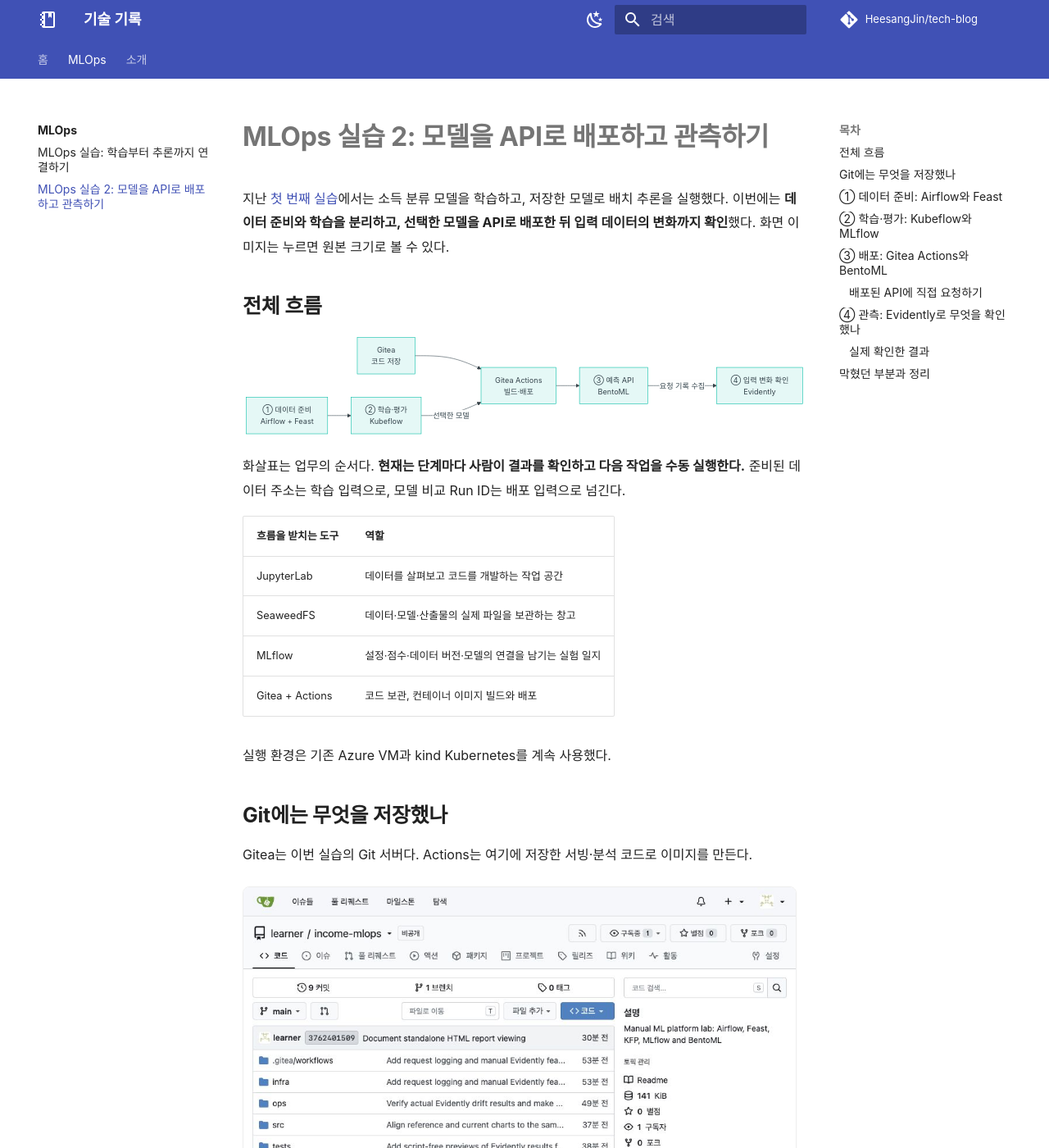
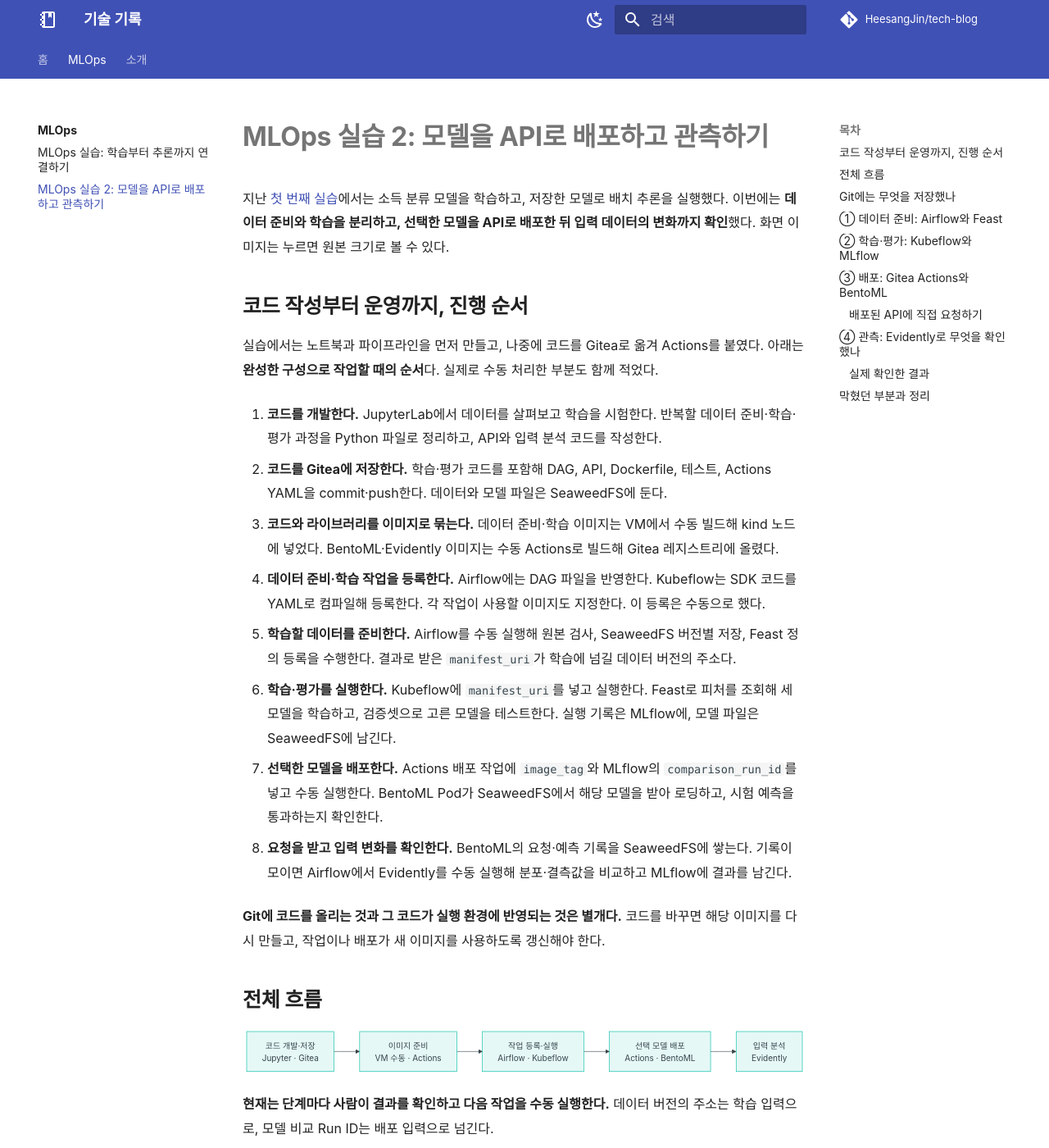
Before and after one commit to HeesangJin/tech-blog, an MkDocs documentation site: the page built from docs/mlops/model-serving-monitoring.md, in a window 1280 px wide and 1400 px high. Shown: the whole window at 82% size. Built offline with MkDocs 1.6.1 and Material for MkDocs 9.7.7, drawn with Linux system fonts in a browser that asks for light colours; comment, search, counter and statistics services are not loaded; some of the changed text lies outside the part shown.

````diff
--- a/docs/mlops/model-serving-monitoring.md
+++ b/docs/mlops/model-serving-monitoring.md
@@ -8,23 +8,43 @@ tags: [MLOps, Airflow, Feast, Kubeflow, MLflow, BentoML, Evidently, Gitea]
 이번에는 **데이터 준비와 학습을 분리하고, 선택한 모델을 API로 배포한 뒤 입력 데이터의 변화까지 확인**했다.
 화면 이미지는 누르면 원본 크기로 볼 수 있다.
 
+## 코드 작성부터 운영까지, 진행 순서
+
+실습에서는 노트북과 파이프라인을 먼저 만들고, 나중에 코드를 Gitea로 옮겨 Actions를 붙였다.
+아래는 **완성한 구성으로 작업할 때의 순서**다. 실제로 수동 처리한 부분도 함께 적었다.
+
+1. **코드를 개발한다.** JupyterLab에서 데이터를 살펴보고 학습을 시험한다. 반복할 데이터 준비·학습·평가 과정을 Python 파일로 정리하고, API와 입력 분석 코드를 작성한다.
+
+2. **코드를 Gitea에 저장한다.** 학습·평가 코드를 포함해 DAG, API, Dockerfile, 테스트, Actions YAML을 commit·push한다. 데이터와 모델 파일은 SeaweedFS에 둔다.
+
+3. **코드와 라이브러리를 이미지로 묶는다.** 데이터 준비·학습 이미지는 VM에서 수동 빌드해 kind 노드에 넣었다. BentoML·Evidently 이미지는 수동 Actions로 빌드해 Gitea 레지스트리에 올렸다.
+
+4. **데이터 준비·학습 작업을 등록한다.** Airflow에는 DAG 파일을 반영한다. Kubeflow는 SDK 코드를 YAML로 컴파일해 등록한다. 각 작업이 사용할 이미지도 지정한다. 이 등록은 수동으로 했다.
+
+5. **학습할 데이터를 준비한다.** Airflow를 수동 실행해 원본 검사, SeaweedFS 버전별 저장, Feast 정의 등록을 수행한다. 결과로 받은 `manifest_uri`가 학습에 넘길 데이터 버전의 주소다.
+
+6. **학습·평가를 실행한다.** Kubeflow에 `manifest_uri`를 넣고 실행한다. Feast로 피처를 조회해 세 모델을 학습하고, 검증셋으로 고른 모델을 테스트한다. 실행 기록은 MLflow에, 모델 파일은 SeaweedFS에 남긴다.
+
+7. **선택한 모델을 배포한다.** Actions 배포 작업에 `image_tag`와 MLflow의 `comparison_run_id`를 넣고 수동 실행한다. BentoML Pod가 SeaweedFS에서 해당 모델을 받아 로딩하고, 시험 예측을 통과하는지 확인한다.
+
+8. **요청을 받고 입력 변화를 확인한다.** BentoML의 요청·예측 기록을 SeaweedFS에 쌓는다. 기록이 모이면 Airflow에서 Evidently를 수동 실행해 분포·결측값을 비교하고 MLflow에 결과를 남긴다.
+
+**Git에 코드를 올리는 것과 그 코드가 실행 환경에 반영되는 것은 별개다.** 코드를 바꾸면 해당 이미지를 다시 만들고, 작업이나 배포가 새 이미지를 사용하도록 갱신해야 한다.
+
 ## 전체 흐름
 
 ```mermaid
 flowchart LR
-    G["Gitea<br/>코드 저장"] --> X["Gitea Actions<br/>빌드·배포"]
-    A["① 데이터 준비<br/>Airflow + Feast"]
-    B["② 학습·평가<br/>Kubeflow"]
-    C["③ 예측 API<br/>BentoML"]
-    D["④ 입력 변화 확인<br/>Evidently"]
-    A --> B
-    B -->|"선택한 모델"| X
-    X --> C
-    C -->|"요청 기록 수집"| D
+    G["코드 개발·저장<br/>Jupyter · Gitea"]
+    I["이미지 준비<br/>VM 수동 · Actions"]
+    R["작업 등록·실행<br/>Airflow · Kubeflow"]
+    S["선택 모델 배포<br/>Actions · BentoML"]
+    M["입력 분석<br/>Evidently"]
+    G --> I --> R --> S --> M
 ```
 
-화살표는 업무의 순서다. **현재는 단계마다 사람이 결과를 확인하고 다음 작업을 수동 실행한다.**
-준비된 데이터 주소는 학습 입력으로, 모델 비교 Run ID는 배포 입력으로 넘긴다.
+**현재는 단계마다 사람이 결과를 확인하고 다음 작업을 수동 실행한다.**
+데이터 버전의 주소는 학습 입력으로, 모델 비교 Run ID는 배포 입력으로 넘긴다.
 
 | 흐름을 받치는 도구 | 역할 |
 |---|---|
@@ -37,7 +57,8 @@ flowchart LR
 
 ## Git에는 무엇을 저장했나
 
-Gitea는 이번 실습의 Git 서버다. Actions는 여기에 저장한 서빙·분석 코드로 이미지를 만든다.
+Gitea는 이번 실습의 Git 서버다. 데이터 준비·학습·평가·서빙·분석 코드가 같은 저장소에 있다.
+현재 Actions에 연결한 이미지 빌드 범위는 서빙·분석 코드다.
 
 <figure class="lab-shot" markdown="span">
 
````
